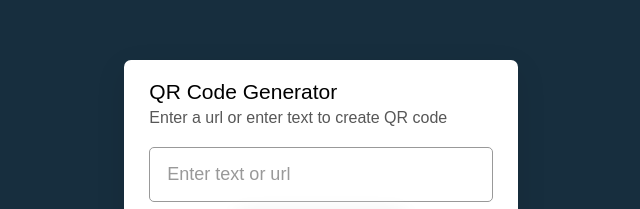
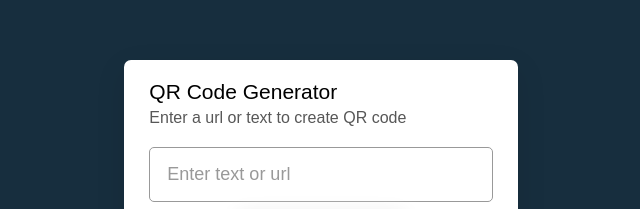
Before and after one commit to dinadana/qr-code-generator, a plain HTML site: page index.html in a window 1280 px wide. Shown: the part 208-417 px from the top of the page, 319-959 px from the left. Drawn offline with Linux system fonts and the light colour scheme; a web font is replaced by a local one.

Commit message:
Update index.html

```diff
--- a/index.html
+++ b/index.html
@@ -10,7 +10,7 @@
     <div class="wrapper">
       <header>
         <h1>QR Code Generator</h1>
-        <p>Enter a url or enter text to create QR code</p>
+        <p>Enter a url or text to create QR code</p>
       </header>
       <div class="form">
         <input type="text" spellcheck="false" placeholder="Enter text or url">
```
